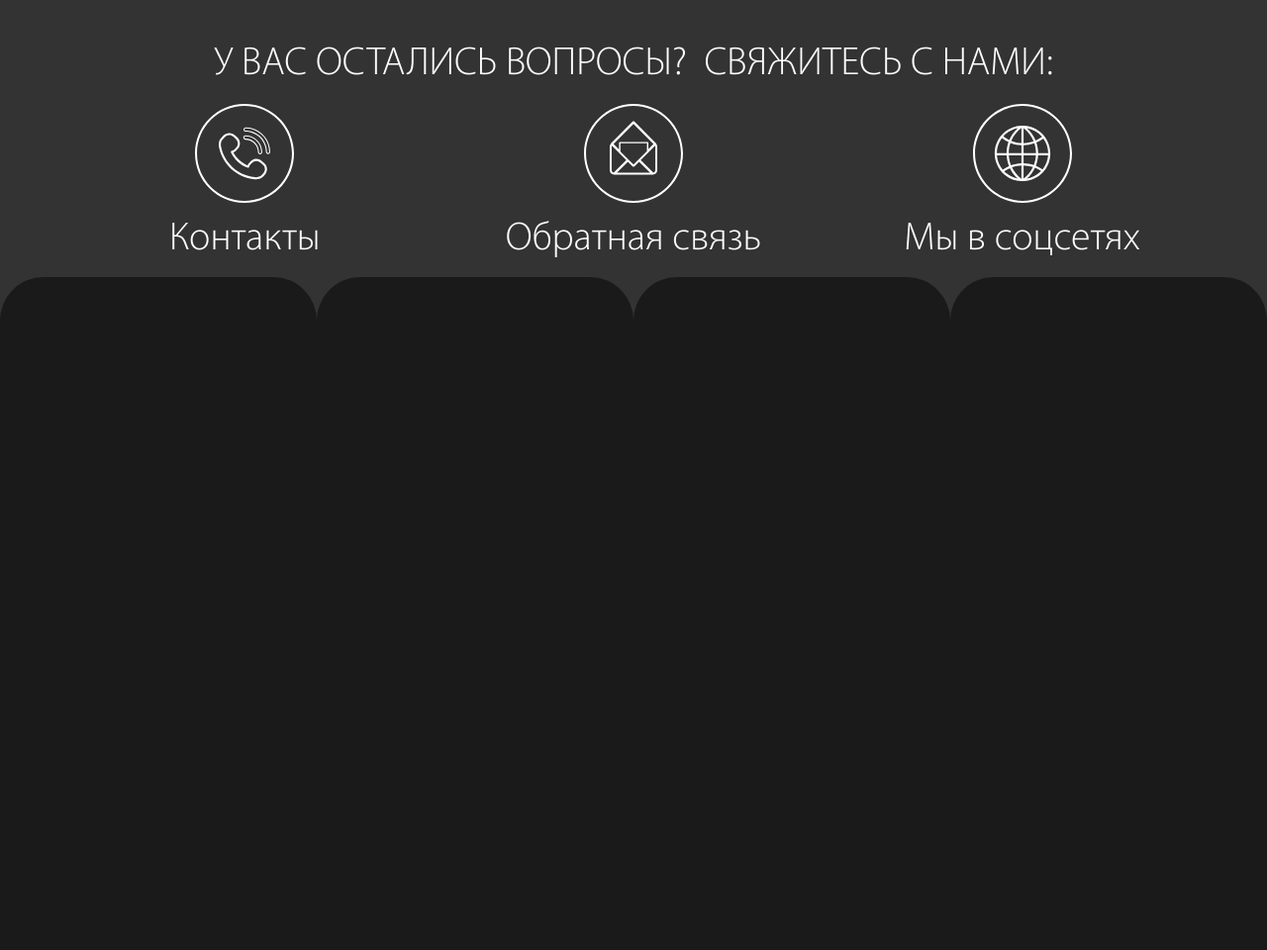
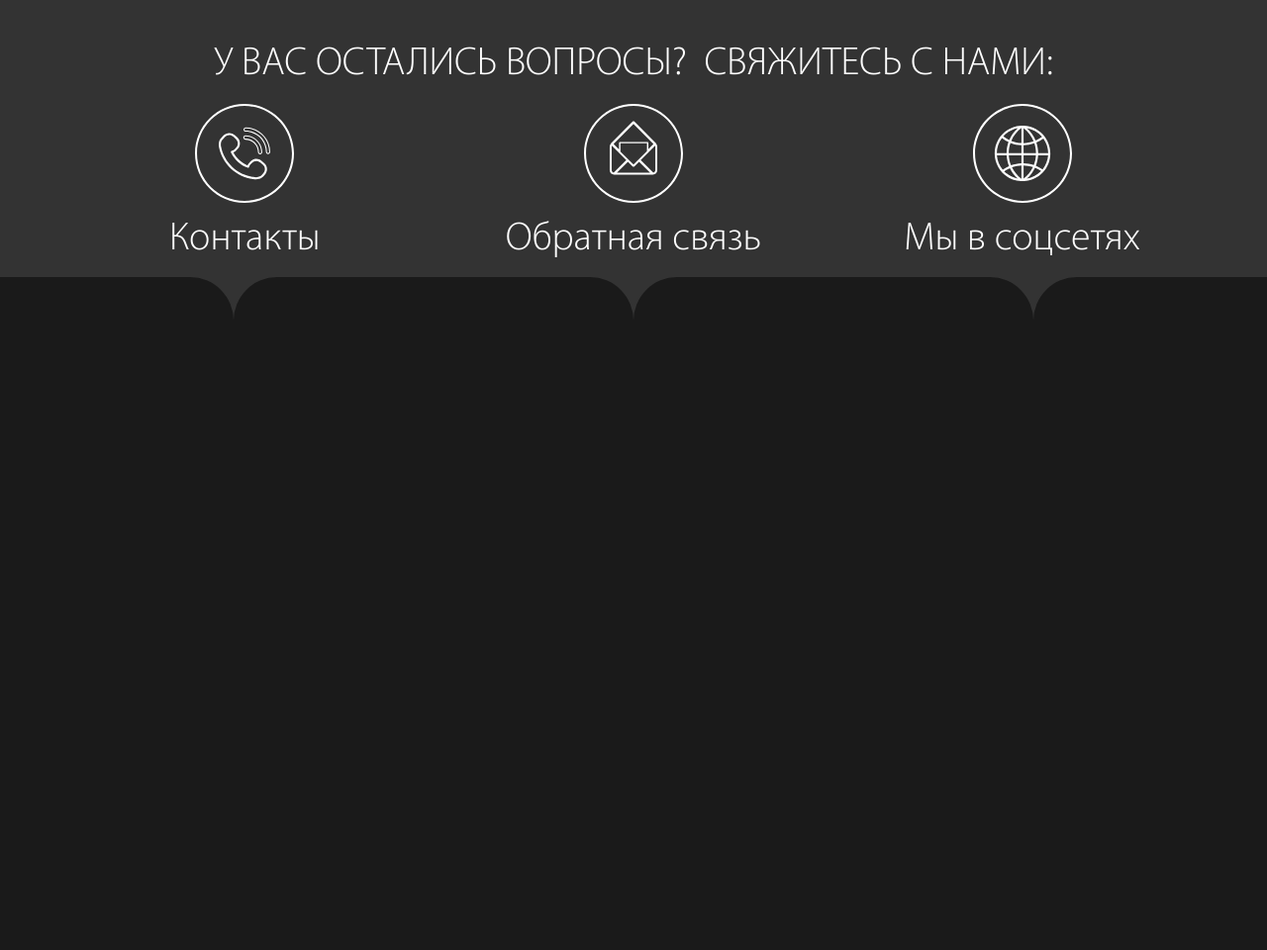
Before and after one commit to AlexTheMaggot/agado, a Django app: page / in a window 1280 px wide. Shown: the whole page at 99% size. Run offline with Django 3.2, Linux system fonts and the light colour scheme; some libraries are stand-ins or nearby versions.

Commit message:
add footer

```diff
--- a/agado/mainapp/static/css/footer/footer.less
+++ b/agado/mainapp/static/css/footer/footer.less
@@ -36,13 +36,29 @@
     position: absolute;
   }
   .lower-bg {
-    &__small {
+    &__first {
+      background-color: @gray-dark;
+      border-radius: 0 44px 0 0;
+      flex: 0 0 18.42%;
+      max-width: 18.42%;
+    }
+    &__second {
       background-color: @gray-dark;
       border-radius: 44px 44px 0 0;
+      flex: 0 0 31.58%;
+      max-width: 31.58%;
     }
-    &__large {
+    &__third {
       background-color: @gray-dark;
       border-radius: 44px 44px 0 0;
+      flex: 0 0 31.58%;
+      max-width: 31.58%;
+    }
+    &__fourth {
+      background-color: @gray-dark;
+      border-radius: 44px 0 0 0;
+      flex: 0 0 18.42%;
+      max-width: 18.42%;
     }
   }
 }
--- a/agado/mainapp/static/css/style.css
+++ b/agado/mainapp/static/css/style.css
@@ -558,13 +558,29 @@
   width: 100%;
   position: absolute;
 }
-.footer .lower-bg__small {
+.footer .lower-bg__first {
+  background-color: #1A1A1A;
+  border-radius: 0 44px 0 0;
+  flex: 0 0 18.42%;
+  max-width: 18.42%;
+}
+.footer .lower-bg__second {
   background-color: #1A1A1A;
   border-radius: 44px 44px 0 0;
+  flex: 0 0 31.58%;
+  max-width: 31.58%;
 }
-.footer .lower-bg__large {
+.footer .lower-bg__third {
   background-color: #1A1A1A;
   border-radius: 44px 44px 0 0;
+  flex: 0 0 31.58%;
+  max-width: 31.58%;
+}
+.footer .lower-bg__fourth {
+  background-color: #1A1A1A;
+  border-radius: 44px 0 0 0;
+  flex: 0 0 18.42%;
+  max-width: 18.42%;
 }
 p,
 h1,
--- a/agado/mainapp/templates/footer.html
+++ b/agado/mainapp/templates/footer.html
@@ -18,9 +18,9 @@
         </div>
     </div>
     <div class="row ft-lower lower-bg">
-            <div class="col-3 lower-bg__small"></div>
-            <div class="col-3 lower-bg__large"></div>
-            <div class="col-3 lower-bg__large"></div>
-            <div class="col-3 lower-bg__small"></div>
+            <div class="col-3 lower-bg__first"></div>
+            <div class="col-3 lower-bg__second"></div>
+            <div class="col-3 lower-bg__third"></div>
+            <div class="col-3 lower-bg__fourth"></div>
     </div>
 </div>
```
Also changed, not shown: 1 other file.
